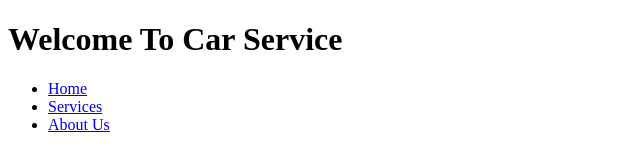
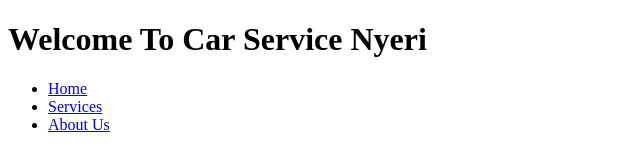
Before and after one commit to Lukembogo-dot/Colab-1, a plain HTML site: page index.html in a window 1280 px wide. Shown: the top 160 px of the page, without its empty margins (0-640 px from the left). Drawn offline with Linux system fonts and the light colour scheme.

Commit message:
changes3

```diff
--- a/index.html
+++ b/index.html
@@ -20,7 +20,7 @@
 </style>
 <body>
 
-    <h1>Welcome To Car Service</h1>
+    <h1>Welcome To Car Service Nyeri</h1>
 
     <ul>
         <li><a href="Home">Home</a></li>
```
